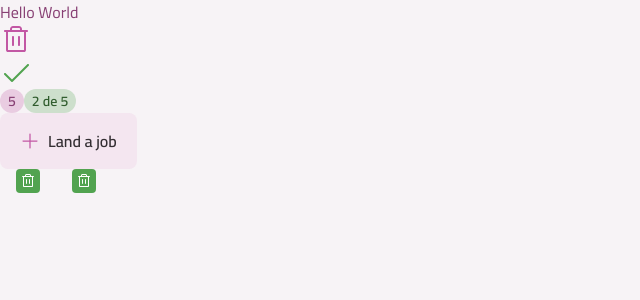
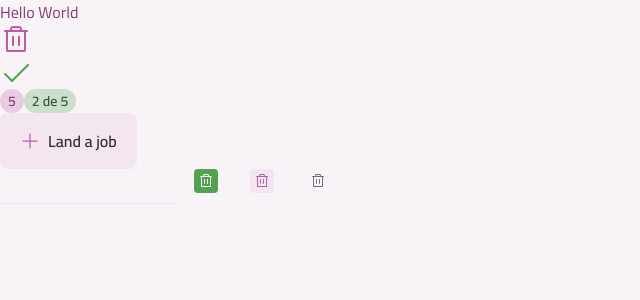
Before and after one commit to mmanaclara/todo-list, a React (Vite) app: page / in a window 1280 px wide. Shown: the top 300 px of the page, without its empty margins (0-640 px from the left). Built offline with nearby package versions, Linux system fonts and the light colour scheme.

Commit message:
feat: create input text component

```diff
--- a/src/App.tsx
+++ b/src/App.tsx
@@ -7,6 +7,7 @@
 import Badge from "./components/Badge";
 import Button from "./components/Button";
 import ButtonIcon from "./components/ButtonIcon";
+import InputText from "./components/InputText";
 
 export default function App() {
   return (
@@ -19,8 +20,13 @@
         <Badge variant="secondary">5</Badge>
         <Badge>2 de 5</Badge>
         <Button icon={PlusIcon}>Land a job</Button>
-        <ButtonIcon className="mx-4" icon={TrashIcon} />
-        <ButtonIcon className="mx-4" icon={TrashIcon} />
+
+        <div>
+          <InputText />
+          <ButtonIcon className="mx-4" icon={TrashIcon} />
+          <ButtonIcon className="mx-4" icon={TrashIcon} variant="secondary" />
+          <ButtonIcon className="mx-4" icon={TrashIcon} variant="tertiary" />
+        </div>
       </div>
     </>
   );
--- /dev/null
+++ b/src/components/InputText.tsx
@@ -0,0 +1,45 @@
+import { cva, cx, type VariantProps } from "class-variance-authority";
+import { textVariants } from "./Text";
+
+export const inputTextVariants = cva(
+  `
+    border-b border-solid border-gray-200 focus:border-pink-base
+    bg-transparent outline-none
+  `,
+  {
+    variants: {
+      size: {
+        md: "pb-2 px-2",
+      },
+      disabled: {
+        true: "pointer-events-none",
+      },
+    },
+    defaultVariants: {
+      size: "md",
+      disabled: false,
+    },
+  }
+);
+
+interface InputTextProps
+  extends VariantProps<typeof inputTextVariants>,
+    Omit<React.ComponentProps<"input">, "size" | "disabled"> {}
+
+export default function InputText({
+  size,
+  disabled,
+  className,
+  ...props
+}: InputTextProps) {
+  return (
+    <input
+      className={cx(
+        inputTextVariants({ size, disabled }),
+        textVariants(),
+        className
+      )}
+      {...props}
+    />
+  );
+}
```
